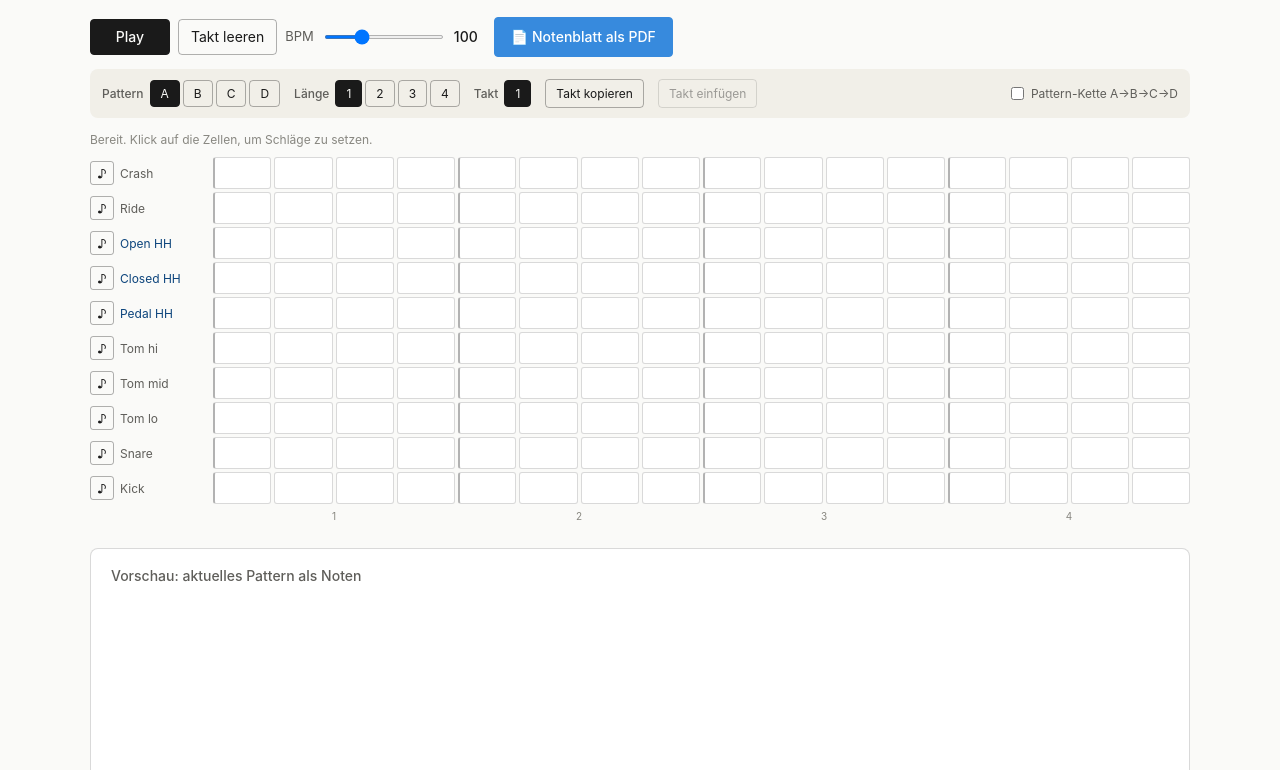
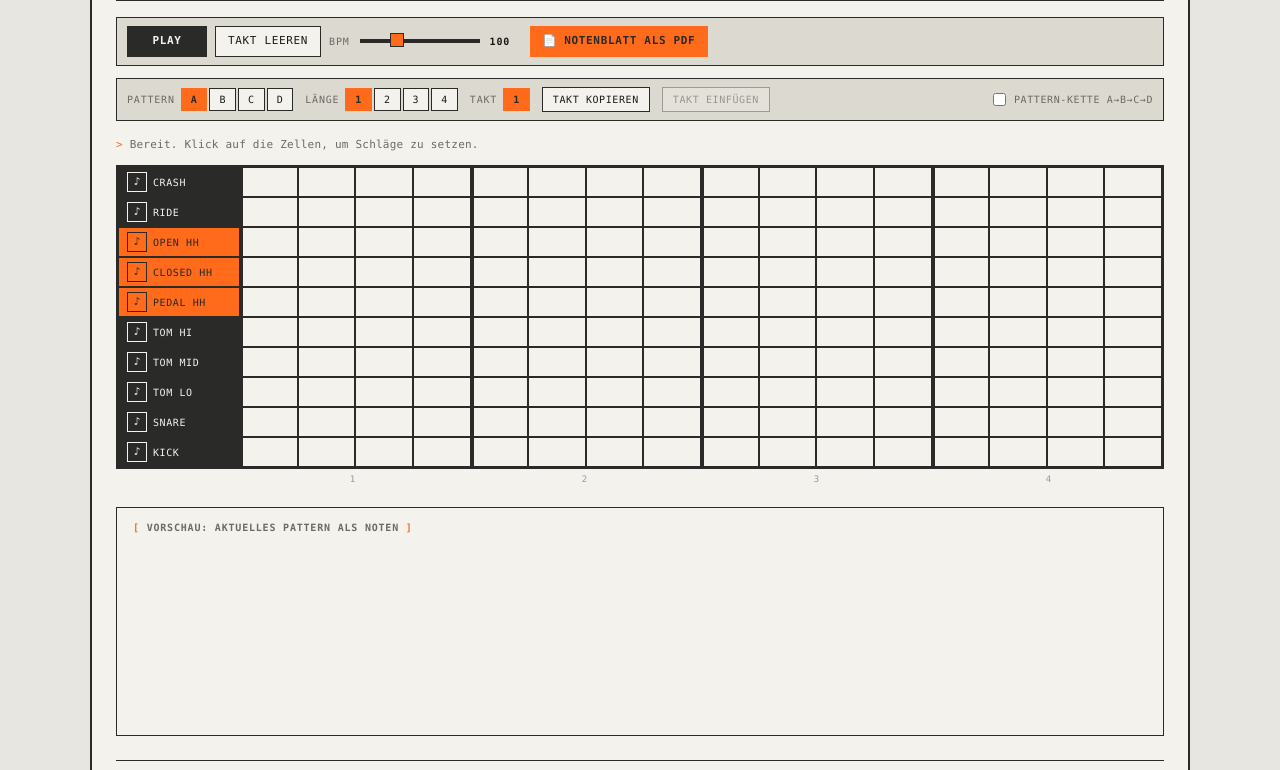
Before and after one commit to SnadBreugen/drum-sequencer, a plain HTML site: page index.html in a window 1280 px wide. Shown: the part 93-863 px from the top of the page. Drawn offline with nearby package versions, Linux system fonts and the light colour scheme.

Commit message:
toenchen Trackofaktor: TE-Design, HiHat-Filter, Cafe-Credit

```diff
--- a/index.html
+++ b/index.html
@@ -3,8 +3,9 @@
 <head>
   <meta charset="UTF-8">
   <meta name="viewport" content="width=device-width, initial-scale=1.0">
-  <title>Drum Sequencer</title>
+  <title>toenchen Trackofaktor</title>
   <link rel="stylesheet" href="style.css">
+  <link href="https://fonts.googleapis.com/css2?family=Fraunces:ital,opsz,wght@0,9..144,400;0,9..144,500;0,9..144,600;1,9..144,400&family=Inter:wght@400;500&display=swap" rel="stylesheet">
   <script src="https://cdn.jsdelivr.net/npm/vexflow@4.2.3/build/cjs/vexflow.js"></script>
   <script src="https://unpkg.com/jspdf@2.5.1/dist/jspdf.umd.min.js"></script>
   <script src="https://unpkg.com/svg2pdf.js@2.2.3/dist/svg2pdf.umd.min.js"></script>
@@ -12,8 +13,8 @@
 <body>
   <main class="app">
     <header class="app-header">
-      <h1>Drum Sequencer</h1>
-      <p class="subtitle">Experimentier mit dem Sequencer, dann erstell dir dein Notenblatt zum Mitspielen.</p>
+      <h1 class="brand">toenchen Trackofaktor</h1>
+      <p class="subtitle">Aus dem Kopf aufs Papier — Grooves bauen und als Notenblatt mitnehmen.</p>
     </header>
 
     <section class="transport-row">
@@ -71,6 +72,7 @@
         Regeln für echte Drummer: Die drei Hi-Hat-Varianten (Closed, Open, Pedal) schließen sich gegenseitig aus.
         Maximal zwei Toms pro Step. Seltene Kombinationen werden als Hinweis markiert.
       </p>
+      <p class="cafe-credit">Mit Liebe gemacht im Boenchen Schmackofaktur.</p>
     </footer>
   </main>
 
--- a/sequencer.js
+++ b/sequencer.js
@@ -1,10 +1,6 @@
 /**
+ * toenchen Trackofaktor
  * Drum Sequencer mit Notenblatt-Export
- * - 10 Drum-Stimmen, 4 Pattern-Slots, 1-4 Takte pro Pattern
- * - Echte akustische Drum-Samples (Oramics Pearl Master Studio)
- * - Drummer-Regeln: Hi-Hat-Mutex, max 2 Toms gleichzeitig
- * - Einfaches Takt-Copy/Paste
- * - Notenblatt-Export als PDF über VexFlow
  */
 
 (function () {
@@ -27,13 +23,12 @@
     { id: 'kd', label: 'Kick',       group: 'drum',   sample: 'kick-01.wav' }
   ];
 
-  // Pro-Drum-Lautstärke (Multiplier)
   const DRUM_GAIN = {
     kd: 1.15,
     sn: 1.05,
     hh: 0.80,
     oh: 0.90,
-    ph: 0.30,  // deutlich leiser als closed, auch akustisch realistisch
+    ph: 0.30,
     th: 1.00,
     tm: 1.00,
     tl: 1.00,
@@ -109,7 +104,7 @@
     currentStep: -1,
     chainMode: false,
     chainPlayingSlot: 'A',
-    barClipboard: null  // kopierter Takt: {kd: [16], sn: [16], ...}
+    barClipboard: null
   };
 
   SLOTS.forEach(slot => {
@@ -125,7 +120,6 @@
     ctx: null,
     masterGain: null,
     buffers: {},
-    hihatFilters: {}, // für Pedal-HH: eigener Lowpass
     usingSamples: false,
     loading: false,
     loadPromise: null
@@ -282,13 +276,24 @@
     const drumGain = DRUM_GAIN[id] || 1.0;
     g.gain.value = (gain || 1.0) * drumGain;
 
-    // Pedal-HH: zusätzlicher Lowpass-Filter, damit's dumpfer klingt als Closed
-    if (id === 'ph') {
-      const filter = audio.ctx.createBiquadFilter();
-      filter.type = 'lowpass';
-      filter.frequency.value = 2500;
-      filter.Q.value = 0.7;
-      src.connect(filter).connect(g).connect(audio.masterGain);
+    // Hi-Hats: Hochpass bei 380 Hz entfernt das tiefe Rumpeln im Sample
+    if (id === 'hh' || id === 'oh' || id === 'ph') {
+      const highpass = audio.ctx.createBiquadFilter();
+      highpass.type = 'highpass';
+      highpass.frequency.value = 380;
+      highpass.Q.value = 0.7;
+
+      if (id === 'ph') {
+        // Pedal-HH: zusätzlich Lowpass bei 4500 Hz für dumpferen Fuß-Charakter
+        // (aber nicht zu dumpf — muss noch Biss haben)
+        const lowpass = audio.ctx.createBiquadFilter();
+        lowpass.type = 'lowpass';
+        lowpass.frequency.value = 4500;
+        lowpass.Q.value = 0.7;
+        src.connect(highpass).connect(lowpass).connect(g).connect(audio.masterGain);
+      } else {
+        src.connect(highpass).connect(g).connect(audio.masterGain);
+      }
     } else {
       src.connect(g).connect(audio.masterGain);
     }
@@ -506,7 +511,6 @@
     renderPreviewNotation();
   }
 
-  // ==== Takt kopieren/einfügen (simples Clipboard) ====
   el.copyBarBtn.addEventListener('click', () => {
     const d = currentData();
     const off = state.currentBar * STEPS_PER_BAR;
@@ -608,7 +612,7 @@
   }
   el.playBtn.addEventListener('click', togglePlay);
 
-  // ==== VexFlow Notation ====
+  // VexFlow Notation
   const VF_MAP = {
     cr: { key: 'a/5',  notehead: 'x', voice: 'up' },
     ri: { key: 'f/5',  notehead: 'x', voice: 'up' },
@@ -771,9 +775,7 @@
     });
   }
 
-  // ==== PDF-Export ====
   function getJsPDF() {
-    // jsPDF kann unter verschiedenen globalen Namen liegen
     if (window.jspdf && window.jspdf.jsPDF) return window.jspdf.jsPDF;
     if (window.jsPDF) return window.jsPDF;
     return null;
@@ -810,18 +812,18 @@
 
     pdf.setFontSize(18);
     pdf.setFont('helvetica', 'bold');
-    pdf.text('Drum Sequencer — Notenblatt', margin, margin + 6);
-    pdf.setFontSize(10);
+    pdf.text('toenchen Trackofaktor', margin, margin + 6);
+    pdf.setFontSize(9);
     pdf.setFont('helvetica', 'normal');
     pdf.setTextColor(100);
     const date = new Date().toLocaleDateString('de-DE');
     const bpmVal = el.bpm.value;
-    pdf.text(`Erstellt: ${date}   ·   BPM: ${bpmVal}`, margin, margin + 12);
+    pdf.text(`Notenblatt · ${date} · ${bpmVal} BPM`, margin, margin + 12);
     pdf.setTextColor(0);
 
     pdf.setFontSize(9);
     pdf.setFont('helvetica', 'italic');
-    pdf.text('Notenschlüssel: Perkussion (4/4). x-Köpfe = Becken/HiHat, ovale Köpfe = Trommeln.', margin, margin + 18);
+    pdf.text('Perkussions-Schlüssel, 4/4. x-Köpfe = Becken/HiHat, ovale Köpfe = Trommeln.', margin, margin + 18);
     pdf.setFont('helvetica', 'normal');
 
     let yPos = margin + 26;
@@ -894,7 +896,13 @@
     ];
     legendLines.forEach(l => { pdf.text('• ' + l, margin, yPos); yPos += 4.5; });
 
-    pdf.save(`drum-sequencer-${date.replace(/\./g, '-')}.pdf`);
+    yPos += 4;
+    pdf.setFontSize(8);
+    pdf.setTextColor(150);
+    pdf.text('Mit Liebe gemacht im Boenchen Schmackofaktur.', margin, yPos);
+    pdf.setTextColor(0);
+
+    pdf.save(`trackofaktor-${date.replace(/\./g, '-')}.pdf`);
     setStatus('Notenblatt als PDF gespeichert.', 'success');
   }
 
--- a/style.css
+++ b/style.css
@@ -1,46 +1,49 @@
-/* Drum Sequencer — Stylesheet */
+/* toenchen Trackofaktor — Teenage-Engineering-inspired styling */
 
 * { box-sizing: border-box; }
 
 :root {
-  --bg: #fafaf8;
-  --surface: #ffffff;
-  --surface-alt: #f1efe8;
-  --border: rgba(0,0,0,0.15);
-  --border-strong: rgba(0,0,0,0.3);
-  --text: #1a1a1a;
-  --text-muted: #5f5e5a;
-  --text-faint: #888780;
-  --accent: #378add;
-  --accent-dark: #185fa5;
-  --accent-bg: #e6f1fb;
-  --accent-text: #0c447c;
-  --warning-bg: #faeeda;
-  --warning-border: #ba7517;
-  --warning-text: #633806;
-  --success: #3b6d11;
-  --radius: 8px;
-  --radius-sm: 4px;
+  --bg: #e8e6e1;
+  --surface: #f4f2ed;
+  --surface-alt: #dcd9d1;
+  --surface-dark: #2a2a28;
+  --border: #2a2a28;
+  --border-soft: #b8b5ac;
+  --text: #1a1a18;
+  --text-muted: #6b6a65;
+  --text-faint: #9b9a94;
+  --text-inverse: #f4f2ed;
+  --accent: #ff6b1a;
+  --accent-dark: #d9470a;
+  --accent-soft: #ffd4b8;
+  --signal: #2d5aa0;
+  --signal-soft: #c8d4e6;
+  --warning: #c79400;
+  --warning-soft: #f5e4b0;
+  --warning-dark: #5a4200;
+  --mono: 'JetBrains Mono', 'SF Mono', 'Consolas', 'Menlo', monospace;
 }
 
 @media (prefers-color-scheme: dark) {
   :root {
-    --bg: #1a1a1a;
-    --surface: #242420;
-    --surface-alt: #2c2c2a;
-    --border: rgba(255,255,255,0.15);
-    --border-strong: rgba(255,255,255,0.3);
-    --text: #f5f5f0;
-    --text-muted: #b4b2a9;
-    --text-faint: #888780;
-    --accent: #378add;
-    --accent-dark: #b5d4f4;
-    --accent-bg: #0c447c;
-    --accent-text: #b5d4f4;
-    --warning-bg: #412402;
-    --warning-border: #ba7517;
-    --warning-text: #fac775;
-    --success: #97c459;
+    --bg: #1a1a18;
+    --surface: #242422;
+    --surface-alt: #2e2e2b;
+    --surface-dark: #0a0a08;
+    --border: #dcd9d1;
+    --border-soft: #4a4a47;
+    --text: #e8e6e1;
+    --text-muted: #a8a5a0;
+    --text-faint: #6b6a65;
+    --text-inverse: #1a1a18;
+    --accent: #ff7a2e;
+    --accent-dark: #ffaa6e;
+    --accent-soft: #5a2e10;
+    --signal: #6a95d0;
+    --signal-soft: #2a3d5a;
+    --warning: #e4b220;
+    --warning-soft: #4a3800;
+    --warning-dark: #ffd560;
   }
 }
 
@@ -49,105 +52,177 @@ body {
   padding: 1.5rem;
   background: var(--bg);
   color: var(--text);
-  font-family: -apple-system, BlinkMacSystemFont, "Segoe UI", system-ui, sans-serif;
-  font-size: 14px;
-  line-height: 1.6;
+  font-family: var(--mono);
+  font-size: 13px;
+  line-height: 1.5;
+  letter-spacing: 0.01em;
 }
 
 .app {
   max-width: 1100px;
   margin: 0 auto;
+  background: var(--surface);
+  border: 2px solid var(--border);
+  padding: 1.5rem;
 }
 
 .app-header {
-  margin-bottom: 1.5rem;
+  display: flex;
+  align-items: baseline;
+  gap: 1rem;
+  padding-bottom: 0.75rem;
+  margin-bottom: 1rem;
+  border-bottom: 2px solid var(--border);
 }
-.app-header h1 {
-  margin: 0 0 0.25rem;
-  font-size: 22px;
-  font-weight: 500;
+.brand {
+  margin: 0;
+  font-family: var(--mono);
+  font-size: 20px;
+  font-weight: 600;
+  letter-spacing: -0.01em;
+  text-transform: lowercase;
+}
+.brand::before {
+  content: '◉ ';
+  color: var(--accent);
 }
 .subtitle {
   margin: 0;
   color: var(--text-muted);
-  font-size: 14px;
+  font-size: 11px;
+  text-transform: uppercase;
+  letter-spacing: 0.08em;
 }
 
+/* Buttons */
 button {
   font: inherit;
-  background: transparent;
+  background: var(--surface);
   color: var(--text);
-  border: 0.5px solid var(--border-strong);
-  border-radius: var(--radius-sm);
+  border: 1.5px solid var(--border);
+  border-radius: 0;
   padding: 6px 12px;
   cursor: pointer;
-  transition: background 0.1s, transform 0.05s;
+  text-transform: uppercase;
+  font-size: 11px;
+  letter-spacing: 0.06em;
+  font-weight: 500;
+  transition: transform 0.05s, background 0.08s;
 }
-button:hover:not(:disabled) { background: var(--surface-alt); }
-button:active:not(:disabled) { transform: scale(0.98); }
-button:disabled { opacity: 0.4; cursor: not-allowed; }
+button:hover:not(:disabled) {
+  background: var(--surface-alt);
+}
+button:active:not(:disabled) {
+  transform: translate(1px, 1px);
+}
+button:disabled {
+  opacity: 0.35;
+  cursor: not-allowed;
+}
 
 .btn-primary {
   min-width: 80px;
-  background: var(--text);
-  color: var(--bg);
-  border-color: var(--text);
-  font-weight: 500;
+  background: var(--surface-dark);
+  color: var(--text-inverse);
+  border-color: var(--surface-dark);
+  font-weight: 600;
 }
-.btn-primary:hover:not(:disabled) { background: var(--text-muted); }
+.btn-primary:hover:not(:disabled) {
+  background: var(--border);
+}
 
 .btn-accent {
   background: var(--accent);
-  color: #fff;
+  color: var(--surface-dark);
   border-color: var(--accent);
-  font-weight: 500;
-  padding: 8px 16px;
+  font-weight: 600;
 }
-.btn-accent:hover:not(:disabled) { background: var(--accent-dark); }
+.btn-accent:hover:not(:disabled) {
+  background: var(--accent-dark);
+  border-color: var(--accent-dark);
+  color: var(--text-inverse);
+}
 
 .btn-small {
-  font-size: 12px;
+  font-size: 10px;
   padding: 4px 10px;
 }
 
-select, input[type="range"] {
-  font: inherit;
-  border: 0.5px solid var(--border-strong);
-  border-radius: var(--radius-sm);
-  background: var(--surface);
-  color: var(--text);
-  padding: 5px 8px;
-}
+/* Inputs */
 input[type="range"] {
-  padding: 0;
-  height: 4px;
+  -webkit-appearance: none;
+  appearance: none;
+  background: transparent;
+  height: 20px;
   cursor: pointer;
 }
+input[type="range"]::-webkit-slider-runnable-track {
+  height: 4px;
+  background: var(--border);
+  border: none;
+}
+input[type="range"]::-moz-range-track {
+  height: 4px;
+  background: var(--border);
+  border: none;
+}
+input[type="range"]::-webkit-slider-thumb {
+  -webkit-appearance: none;
+  width: 14px;
+  height: 14px;
+  background: var(--accent);
+  border: 1.5px solid var(--border);
+  margin-top: -6px;
+  border-radius: 0;
+}
+input[type="range"]::-moz-range-thumb {
+  width: 14px;
+  height: 14px;
+  background: var(--accent);
+  border: 1.5px solid var(--border);
+  border-radius: 0;
+}
 
+/* Rows */
 .transport-row {
   display: flex;
   gap: 8px;
   align-items: center;
   flex-wrap: wrap;
   margin-bottom: 0.75rem;
+  padding: 8px 10px;
+  background: var(--surface-alt);
+  border: 1.5px solid var(--border);
 }
 .bpm-control {
   display: flex;
   align-items: center;
   gap: 8px;
 }
-.bpm-control label { font-size: 13px; color: var(--text-muted); }
-.bpm-control input { width: 120px; }
-.bpm-control span { font-weight: 500; min-width: 32px; }
+.bpm-control label,
+.bpm-control span {
+  font-size: 10px;
+  text-transform: uppercase;
+  letter-spacing: 0.08em;
+  color: var(--text-muted);
+}
+.bpm-control span {
+  color: var(--text);
+  font-weight: 600;
+  min-width: 32px;
+}
+.bpm-control input {
+  width: 120px;
+}
 
 .pattern-row {
   display: flex;
-  gap: 14px;
+  gap: 12px;
   align-items: center;
   flex-wrap: wrap;
-  padding: 10px 12px;
+  padding: 8px 10px;
   background: var(--surface-alt);
-  border-radius: var(--radius);
+  border: 1.5px solid var(--border);
   margin-bottom: 0.75rem;
 }
 .group {
@@ -156,27 +231,32 @@ input[type="range"] {
   gap: 6px;
 }
 .group-label {
-  font-size: 12px;
+  font-size: 10px;
   color: var(--text-muted);
+  text-transform: uppercase;
+  letter-spacing: 0.08em;
   font-weight: 500;
 }
 .tab-group {
   display: flex;
-  gap: 3px;
+  gap: 2px;
 }
 .mini-tab {
-  padding: 3px 10px;
-  font-size: 12px;
-  border-radius: var(--radius-sm);
-  position: relative;
+  padding: 3px 9px;
+  font-size: 10px;
+  border-radius: 0;
+  min-width: 26px;
+  text-align: center;
 }
 .mini-tab.active {
-  background: var(--text);
-  color: var(--bg);
-  border-color: var(--text);
+  background: var(--accent);
+  color: var(--surface-dark);
+  border-color: var(--accent);
+  font-weight: 600;
 }
 .mini-tab.playing-indicator {
-  box-shadow: 0 0 0 2px var(--accent);
+  outline: 2px solid var(--signal);
+  outline-offset: 1px;
 }
 .mini-tab.has-content::after {
   content: '';
@@ -190,120 +270,212 @@ input[type="range"] {
 }
 .chain-toggle {
   margin-left: auto;
-  font-size: 12px;
+  font-size: 10px;
   color: var(--text-muted);
   display: flex;
   align-items: center;
-  gap: 4px;
+  gap: 5px;
+  text-transform: uppercase;
+  letter-spacing: 0.06em;
+}
+.chain-toggle input {
+  accent-color: var(--accent);
 }
 
+/* Status */
 .status {
-  font-size: 12px;
-  color: var(--text-faint);
+  font-family: var(--mono);
+  font-size: 11px;
+  color: var(--text-muted);
   margin-bottom: 0.5rem;
   min-height: 18px;
+  padding: 4px 0;
+  letter-spacing: 0.02em;
 }
-.status.success { color: var(--success); }
-.status.error { color: #a32d2d; }
+.status::before {
+  content: '> ';
+  color: var(--accent);
+}
+.status.success { color: var(--text); }
+.status.success::before { content: '✓ '; color: #3b6d11; }
+.status.error { color: var(--accent-dark); }
+.status.error::before { content: '✗ '; }
 
 .warning {
-  padding: 8px 12px;
-  background: var(--warning-bg);
-  border-left: 3px solid var(--warning-border);
-  color: var(--warning-text);
-  border-radius: var(--radius-sm);
-  font-size: 12px;
+  padding: 8px 10px;
+  background: var(--warning-soft);
+  border: 1.5px solid var(--warning);
+  color: var(--warning-dark);
+  font-size: 11px;
   margin-bottom: 0.5rem;
 }
 
+/* Grid */
 #grid, #beatLabels {
   display: grid;
   grid-template-columns: 120px repeat(16, 1fr);
-  gap: 3px;
+  gap: 2px;
+  background: var(--border);
+  padding: 2px;
+  border: 1.5px solid var(--border);
 }
-#grid { align-items: center; }
-#beatLabels { margin-top: 4px; }
+#grid { align-items: stretch; }
+#beatLabels {
+  margin-top: 0;
+  background: transparent;
+  border: none;
+  padding: 0;
+  margin-top: 4px;
+}
 .beat-label {
   grid-column: span 4;
   text-align: center;
-  font-size: 10px;
+  font-size: 9px;
   color: var(--text-faint);
+  text-transform: uppercase;
+  letter-spacing: 0.1em;
 }
 
 .cell {
   width: 100%;
-  height: 32px;
-  border: 0.5px solid var(--border);
-  border-radius: 3px;
+  height: 28px;
+  border: none;
+  border-radius: 0;
   background: var(--surface);
   cursor: pointer;
   user-select: none;
   padding: 0;
+  min-width: 0;
+  text-transform: none;
 }
-.cell:hover { background: var(--surface-alt); }
+.cell:hover {
+  background: var(--surface-alt);
+  transform: none;
+}
 .cell.on {
-  background: var(--text);
-  border-color: var(--text);
+  background: var(--accent);
 }
-.cell.beat-start { border-left: 2px solid var(--border-strong); }
-.cell.playing { box-shadow: 0 0 0 2px var(--accent); }
-.cell.conflict { box-shadow: 0 0 0 2px var(--warning-border); }
+.cell.beat-start {
+  box-shadow: inset 2px 0 0 var(--surface-dark);
+}
+.cell.playing {
+  outline: 2px solid var(--signal);
+  outline-offset: -2px;
+  z-index: 1;
+  position: relative;
+}
+.cell.conflict {
+  outline: 2px solid var(--warning);
+  outline-offset: -2px;
+  z-index: 1;
+  position: relative;
+}
 
 .row-label {
-  font-size: 12px;
-  color: var(--text-muted);
+  font-size: 10px;
+  color: var(--text);
   display: flex;
   align-items: center;
-  padding-right: 6px;
+  padding: 0 8px;
   white-space: nowrap;
-  height: 32px;
+  height: 28px;
+  background: var(--surface-dark);
+  color: var(--text-inverse);
+  text-transform: uppercase;
+  letter-spacing: 0.06em;
+  font-weight: 500;
 }
 .row-label .preview-btn {
   padding: 0;
-  font-size: 12px;
-  width: 24px;
-  height: 24px;
+  font-size: 11px;
+  width: 20px;
+  height: 20px;
   min-width: 0;
   margin-right: 6px;
-  border-radius: 3px;
+  border: 1px solid var(--text-inverse);
+  background: transparent;
+  color: var(--text-inverse);
   display: inline-flex;
   align-items: center;
   justify-content: center;
+  text-transform: none;
+  letter-spacing: 0;
 }
-.row-label.hihat-group { color: var(--accent-text); }
+.row-label .preview-btn:hover {
+  background: var(--text-inverse);
+  color: var(--surface-dark);
+}
+.row-label.hihat-group {
+  background: var(--accent);
+  color: var(--surface-dark);
+}
+.row-label.hihat-group .preview-btn {
+  border-color: var(--surface-dark);
+  color: var(--surface-dark);
+}
+.row-label.hihat-group .preview-btn:hover {
+  background: var(--surface-dark);
+  color: var(--accent);
+}
 
+/* Notation preview */
 .preview-section {
-  margin-top: 1.5rem;
-  padding: 1rem 1.25rem;
+  margin-top: 1.25rem;
+  padding: 0.75rem 1rem;
   background: var(--surface);
-  border: 0.5px solid var(--border);
-  border-radius: var(--radius);
+  border: 1.5px solid var(--border);
 }
 .preview-title {
-  margin: 0 0 0.75rem;
-  font-size: 14px;
-  font-weight: 500;
+  margin: 0 0 0.5rem;
+  font-size: 10px;
+  font-weight: 600;
   color: var(--text-muted);
+  text-transform: uppercase;
+  letter-spacing: 0.08em;
+}
+.preview-title::before {
+  content: '[ ';
+  color: var(--accent);
+}
+.preview-title::after {
+  content: ' ]';
+  color: var(--accent);
 }
 .notation-preview {
   overflow-x: auto;
   min-height: 180px;
+  background: var(--surface);
 }
 .notation-preview svg {
   display: block;
   max-width: 100%;
 }
 @media (prefers-color-scheme: dark) {
+  .notation-preview {
+    background: var(--surface);
+    padding: 8px;
+  }
   .notation-preview svg {
     filter: invert(0.92) hue-rotate(180deg);
   }
 }
 
+/* Footer */
 .app-footer {
-  margin-top: 2rem;
-  padding-top: 1rem;
-  border-top: 0.5px solid var(--border);
-  color: var(--text-faint);
-  font-size: 12px;
+  margin-top: 1.5rem;
+  padding-top: 0.75rem;
+  border-top: 1.5px solid var(--border);
+  color: var(--text-muted);
+  font-size: 10px;
+  text-transform: uppercase;
+  letter-spacing: 0.05em;
 }
-.app-footer p { margin: 0; }
+.app-footer p { margin: 0 0 0.25rem; }
+.cafe-credit {
+  color: var(--accent);
+  font-weight: 500;
+  margin-top: 0.5rem !important;
+}
+.cafe-credit::before {
+  content: '◉ ';
+}
```
